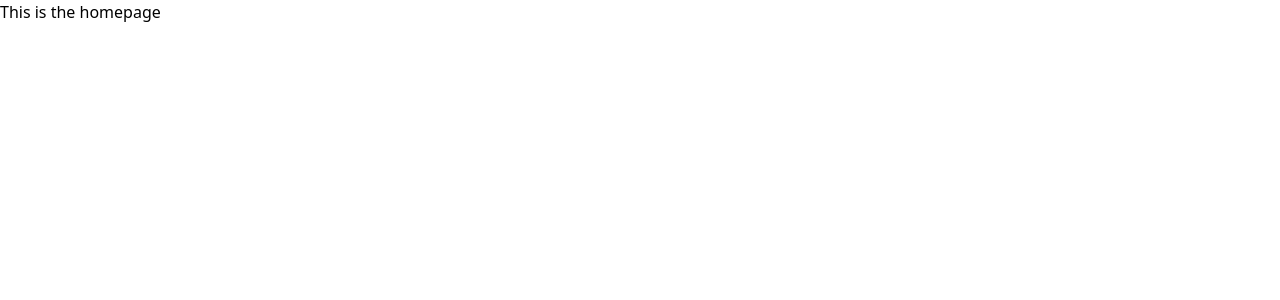
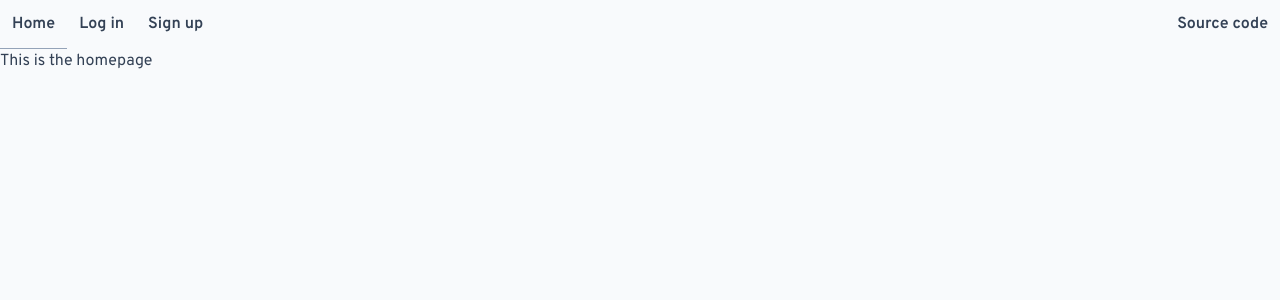
Before and after one commit to thomastilkema/showcase-angular, an Angular app: page / in a window 1280 px wide. Shown: the top 300 px of the page. Built offline with nearby package versions, Linux system fonts and the light colour scheme.

Commit message:
feat: add main nav, add default layout and some styling

```diff
--- a/src/app/app-routing.module.ts
+++ b/src/app/app-routing.module.ts
@@ -1,19 +1,22 @@
 import { NgModule } from '@angular/core';
 import { RouterModule, Routes } from '@angular/router';
-import { omitFirstCharacter, Route } from '@app/core';
+import { DefaultLayoutComponent, omitFirstCharacter, Route } from '@app/core';
 
 const routes: Routes = [
   {
+    component: DefaultLayoutComponent,
     loadChildren: () =>
       import('@app/section/home').then((module) => module.HomeModule),
     path: omitFirstCharacter(Route.Home),
   },
   {
+    component: DefaultLayoutComponent,
     loadChildren: () =>
       import('@app/section/log-in').then((module) => module.LogInModule),
     path: omitFirstCharacter(Route.LogIn),
   },
   {
+    component: DefaultLayoutComponent,
     loadChildren: () =>
       import('@app/section/sign-up').then((module) => module.SignUpModule),
     path: omitFirstCharacter(Route.SignUp),
--- a/src/app/app.module.ts
+++ b/src/app/app.module.ts
@@ -1,10 +1,10 @@
 import { NgModule } from '@angular/core';
 import { BrowserModule } from '@angular/platform-browser';
 import { AppRoutingModule } from './app-routing.module';
-import { AppComponent } from './core/component';
+import { AppComponent, DefaultLayoutComponent, MainNavComponent } from './core';
 
 @NgModule({
-  declarations: [AppComponent],
+  declarations: [AppComponent, DefaultLayoutComponent, MainNavComponent],
   imports: [BrowserModule, AppRoutingModule],
   providers: [],
   bootstrap: [AppComponent],
--- /dev/null
+++ b/src/app/core/component/default-layout/default-layout.component.html
@@ -0,0 +1,7 @@
+<header>
+  <tms-main-nav></tms-main-nav>
+</header>
+
+<main id="main-content">
+  <router-outlet></router-outlet>
+</main>
--- /dev/null
+++ b/src/app/core/component/default-layout/default-layout.component.page-object.ts
@@ -0,0 +1,12 @@
+import { PageObject } from '@app/test';
+import { DefaultLayoutComponent } from './default-layout.component';
+
+export class ComponentPageObject extends PageObject<DefaultLayoutComponent> {
+  getMainNavigation() {
+    return this.findElement('header tms-main-nav');
+  }
+
+  getRoutedContent() {
+    return this.findElement('main#main-content router-outlet');
+  }
+}
--- a/src/app/core/component/index.ts
+++ b/src/app/core/component/index.ts
@@ -1 +1,3 @@
 export * from './app/app.component';
+export * from './default-layout/default-layout.component';
+export * from './main-nav/main-nav.component';
--- /dev/null
+++ b/src/app/core/component/main-nav/main-nav.component.html
@@ -0,0 +1,27 @@
+<nav>
+  <ul class="flex font-semibold">
+    <li>
+      <a
+        class="transition-colors inline-block p-3 sr-only focus:not-sr-only focus:p-3"
+        href="#main-content"
+      >Go to main content</a>
+    </li>
+    <li *ngFor="let route of routes">
+      <a
+        class="transition-colors inline-block p-3 border-b border-transparent hover:border-slate-400 dark:hover:border-slate-200"
+        routerLinkActive="border-slate-300 dark:border-slate-400"
+        [routerLink]="route.routerLink"
+        [routerLinkActiveOptions]="route.routerLinkActiveOptions"
+      >{{ route.text }}</a>
+    </li>
+    <li class="grow text-right">
+      <a
+        [attr.href]="sourceCodeUrl"
+        target="_blank"
+        class="inline-block p-3"
+      >
+        Source code
+      </a>
+    </li>
+  </ul>
+</nav>
--- /dev/null
+++ b/src/app/core/component/main-nav/main-nav.component.page-object.ts
@@ -0,0 +1,39 @@
+import { Route } from '@app/core/constant';
+import { PageObject } from '@app/test';
+import { MainNavComponent } from './main-nav.component';
+
+export class ComponentPageObject extends PageObject<MainNavComponent> {
+  getGoToMainContentLink(): HTMLElement | undefined {
+    return this.findLinkByUrl('#main-content');
+  }
+
+  getNavigationLinks() {
+    return this.findElements('nav ul li a');
+  }
+
+  hasLinkToSourceCode() {
+    return this.hasLinkToRoute(Route.SourceCode);
+  }
+
+  hasLinkToHomePage() {
+    return this.hasLinkToRoute(Route.Home);
+  }
+
+  hasLinkToLogInPage() {
+    return this.hasLinkToRoute(Route.LogIn);
+  }
+
+  hasLinkToSignUpPage() {
+    return this.hasLinkToRoute(Route.SignUp);
+  }
+
+  private findLinkByUrl(url: string) {
+    return this.getNavigationLinks().find((anchorElement) => {
+      return anchorElement.getAttribute('href') === url;
+    });
+  }
+
+  private hasLinkToRoute(url: string) {
+    return Boolean(this.findLinkByUrl(url));
+  }
+}
--- /dev/null
+++ b/src/app/core/component/main-nav/main-nav.component.ts
@@ -0,0 +1,35 @@
+import { ChangeDetectionStrategy, Component } from '@angular/core';
+import { Route } from '../../constant';
+
+interface MainNavRoute {
+  routerLink: Route;
+  routerLinkActiveOptions: { exact: boolean };
+  text: string;
+}
+
+@Component({
+  changeDetection: ChangeDetectionStrategy.OnPush,
+  selector: 'tms-main-nav',
+  templateUrl: './main-nav.component.html',
+})
+export class MainNavComponent {
+  sourceCodeUrl = Route.SourceCode;
+
+  routes: MainNavRoute[] = [
+    {
+      routerLink: Route.Home,
+      routerLinkActiveOptions: { exact: true },
+      text: 'Home',
+    },
+    {
+      routerLink: Route.LogIn,
+      routerLinkActiveOptions: { exact: false },
+      text: 'Log in',
+    },
+    {
+      routerLink: Route.SignUp,
+      routerLinkActiveOptions: { exact: false },
+      text: 'Sign up',
+    },
+  ];
+}
--- a/src/app/core/constant/route.ts
+++ b/src/app/core/constant/route.ts
@@ -2,4 +2,5 @@ export enum Route {
   Home = '/',
   LogIn = '/log-in',
   SignUp = '/sign-up',
+  SourceCode = 'https://github.com/thomastilkema/showcase-angular',
 }
--- a/src/index.html
+++ b/src/index.html
@@ -6,8 +6,12 @@
     <base href="/">
     <meta name="viewport" content="width=device-width, initial-scale=1">
     <link rel="icon" type="image/x-icon" href="favicon.ico">
+    <link rel="preconnect" href="https://fonts.googleapis.com">
+    <link rel="preconnect" href="https://fonts.gstatic.com" crossorigin>
+    <link href="https://fonts.googleapis.com/css2?family=Overpass:ital,wght@0,400;0,600;0,800;1,400;1,800&display=swap" rel="stylesheet">
   </head>
-<body>
+
+  <body class="antialiased bg-slate-50 text-slate-700 dark:bg-slate-900 dark:text-slate-200">
     <tms-app></tms-app>
   </body>
 </html>
--- a/tailwind.config.js
+++ b/tailwind.config.js
@@ -4,7 +4,11 @@ module.exports = {
     "./src/**/*.{html,ts}",
   ],
   theme: {
-    extend: {},
+    extend: {
+      fontFamily: {
+        'sans': ['Overpass', 'sans-serif'],
+      },
+    },
   },
   plugins: [],
 }
```
Also changed, not shown: src/app/core/component/default-layout/default-layout.component.ts (added, +7 -0 lines), 2 other files (tests, documents, lock files or other folders). Lines whose indentation alone changed are shown as unchanged.
